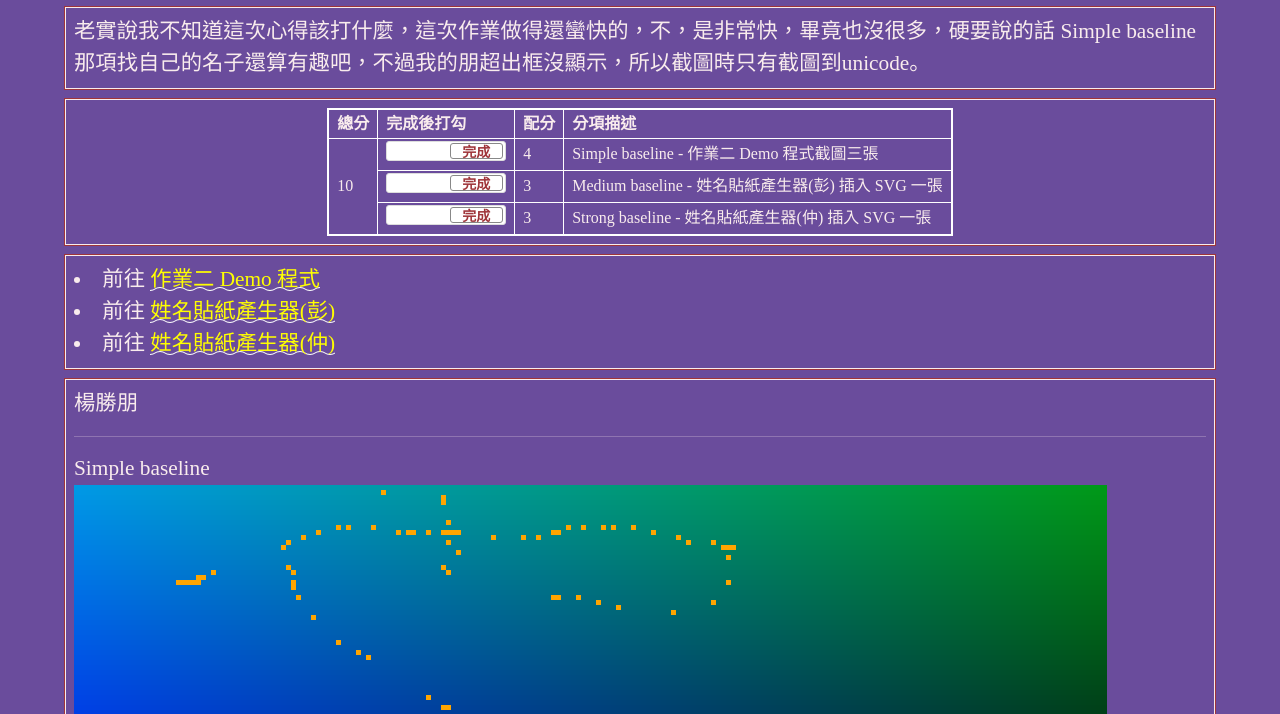
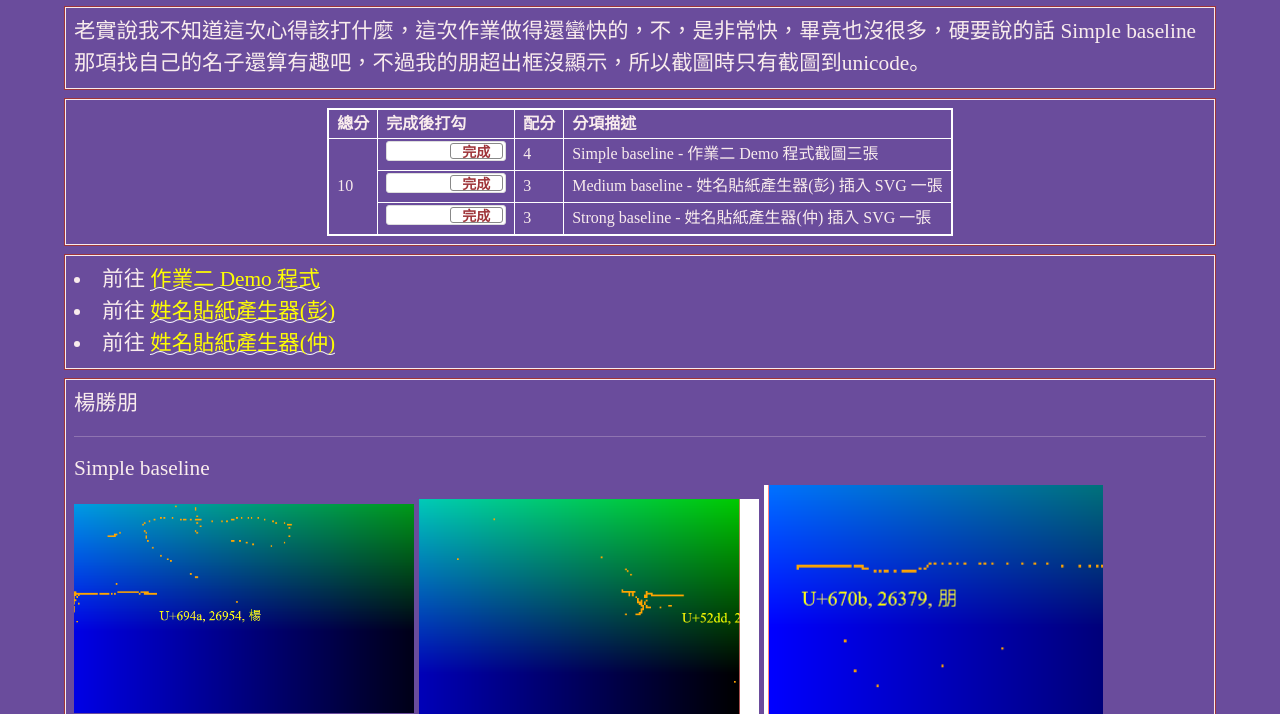
Before and after one commit to Yang8795/ct2023s, a plain HTML site: page hw02/index.html in a window 1280 px wide. Shown: the part 86-800 px from the top of the page. Drawn offline with nearby package versions, Linux system fonts and the light colour scheme.

Commit message:
Update index.html

```diff
--- a/hw02/index.html
+++ b/hw02/index.html
@@ -229,7 +229,7 @@
       <hr>
       Simple baseline <br>
 
-      <img src="./楊.png"  />
+      <img src="./楊.png" width="30%" />
       <img src="./勝.png" width="30%" />
       <img src="./朋.png" width="30%" />
 
```
